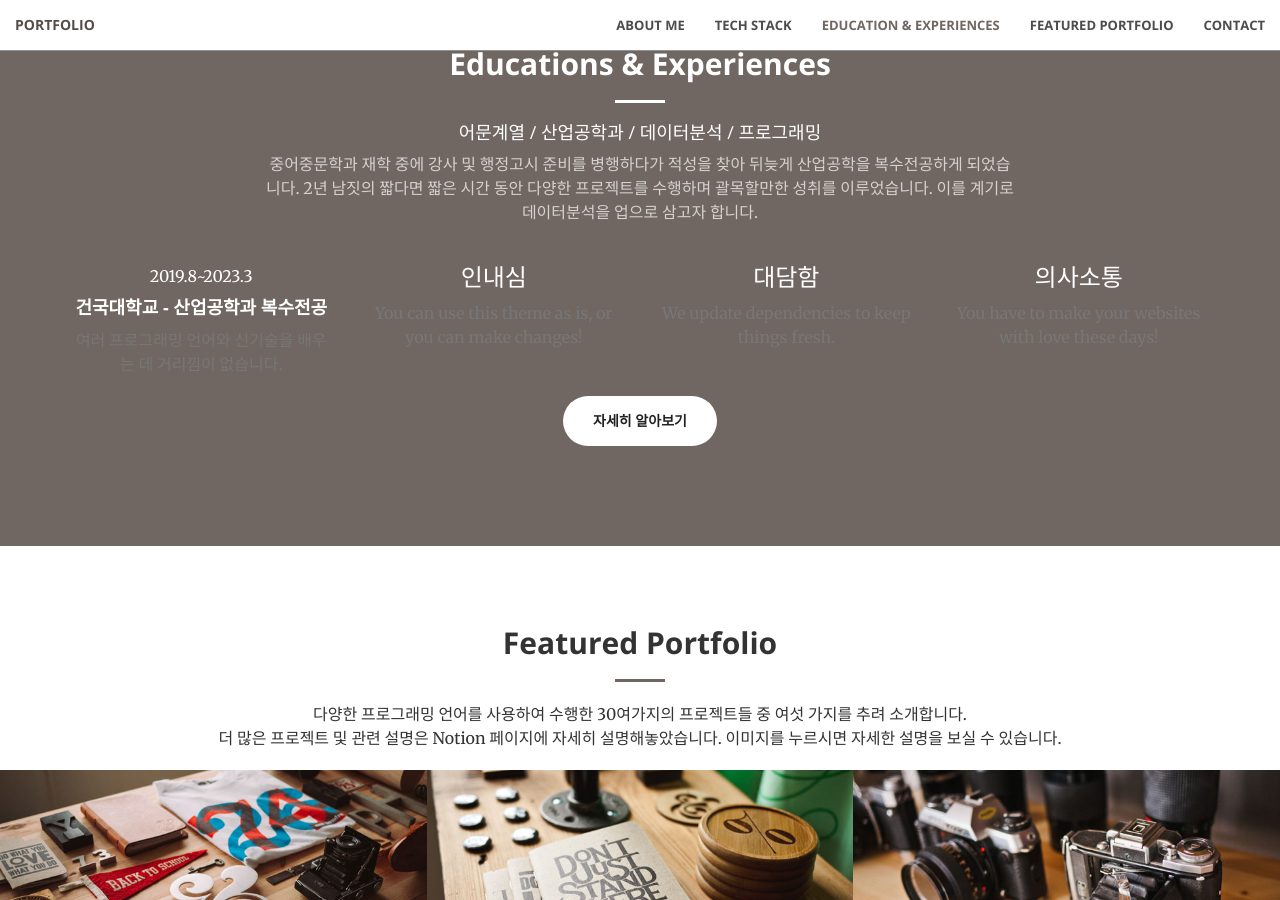
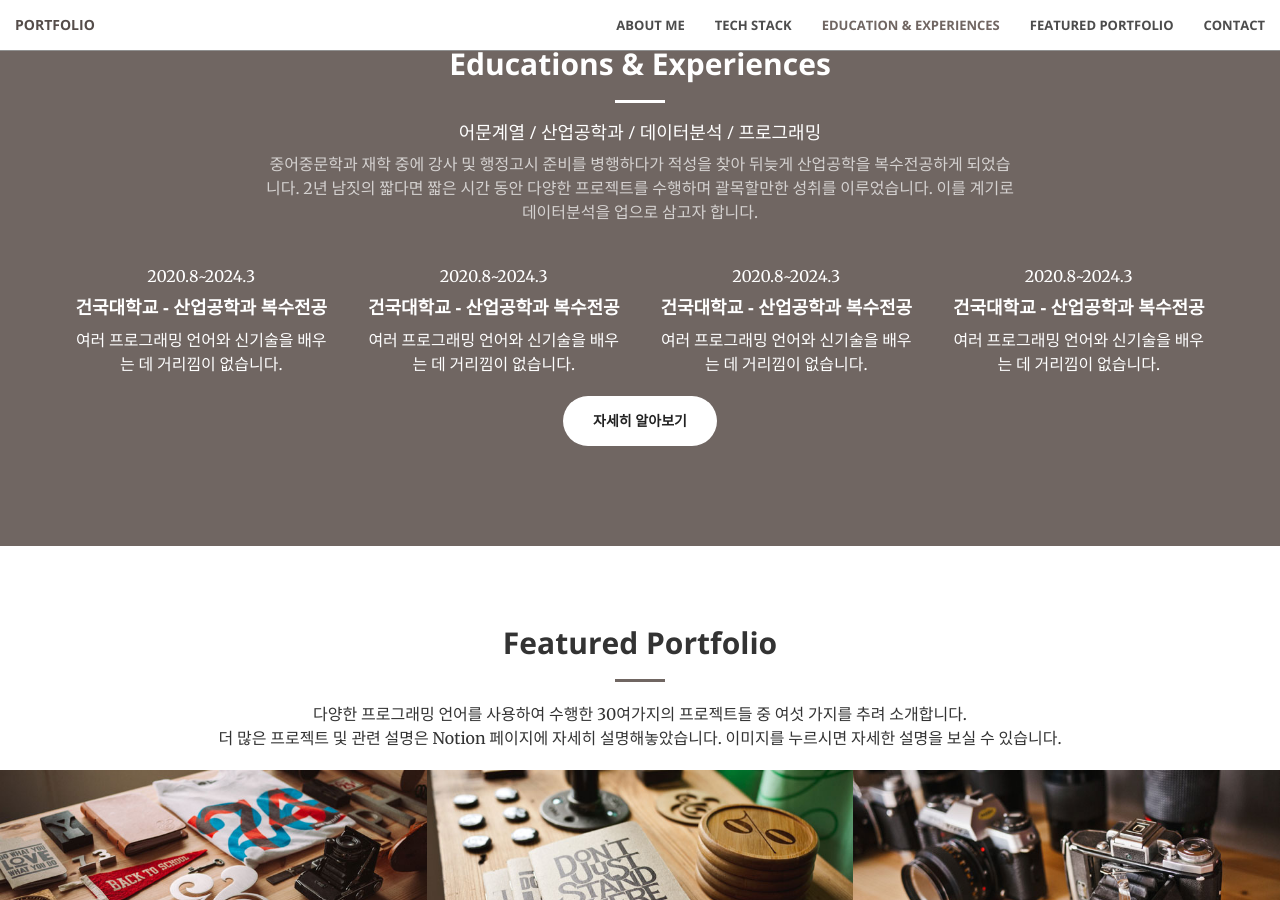
Before and after one commit to ymdev2023/ymdev2023.github.io, a Jekyll site: the page built from index.html, in a window 1280 px wide and 900 px high, scrolled down 1885 px. Built offline with Jekyll 4.4.1, drawn with Linux system fonts in a browser that asks for light colours.

Commit message:
Update education-experience.html

```diff
--- a/_includes/education-experience.html
+++ b/_includes/education-experience.html
@@ -16,29 +16,33 @@
         <div class="row">
             <div class="col-lg-3 col-md-6 text-center">
                 <div class="service-box">
-                    <p>2019.8~2023.3</p>
+                    <p>2020.8~2024.3</p>
                     <h4><b>건국대학교 - 산업공학과 복수전공</b></h4>
-                    <p class="text-muted">여러 프로그래밍 언어와 신기술을 배우는 데 거리낌이 없습니다.</p>
+                    <p>여러 프로그래밍 언어와 신기술을 배우는 데 거리낌이 없습니다.</p>
                 </div>
             </div>
-            <div class="col-lg-3 col-md-6 text-center">
+             <div class="col-lg-3 col-md-6 text-center">
                 <div class="service-box">
-                    <h3>인내심</h3>
-                    <p class="text-muted">You can use this theme as is, or you can make changes!</p>
+                    <p>2020.8~2024.3</p>
+                    <h4><b>건국대학교 - 산업공학과 복수전공</b></h4>
+                    <p>여러 프로그래밍 언어와 신기술을 배우는 데 거리낌이 없습니다.</p>
                 </div>
             </div>
-            <div class="col-lg-3 col-md-6 text-center">
+             <div class="col-lg-3 col-md-6 text-center">
                 <div class="service-box">
-                    <h3>대담함</h3>
-                    <p class="text-muted">We update dependencies to keep things fresh.</p>
+                    <p>2020.8~2024.3</p>
+                    <h4><b>건국대학교 - 산업공학과 복수전공</b></h4>
+                    <p>여러 프로그래밍 언어와 신기술을 배우는 데 거리낌이 없습니다.</p>
                 </div>
             </div>
-            <div class="col-lg-3 col-md-6 text-center">
+             <div class="col-lg-3 col-md-6 text-center">
                 <div class="service-box">
-                    <h3>의사소통</h3>
-                    <p class="text-muted">You have to make your websites with love these days!</p>
+                    <p>2020.8~2024.3</p>
+                    <h4><b>건국대학교 - 산업공학과 복수전공</b></h4>
+                    <p>여러 프로그래밍 언어와 신기술을 배우는 데 거리낌이 없습니다.</p>
                 </div>
             </div>
+
         </div>
 
     </div>
```
